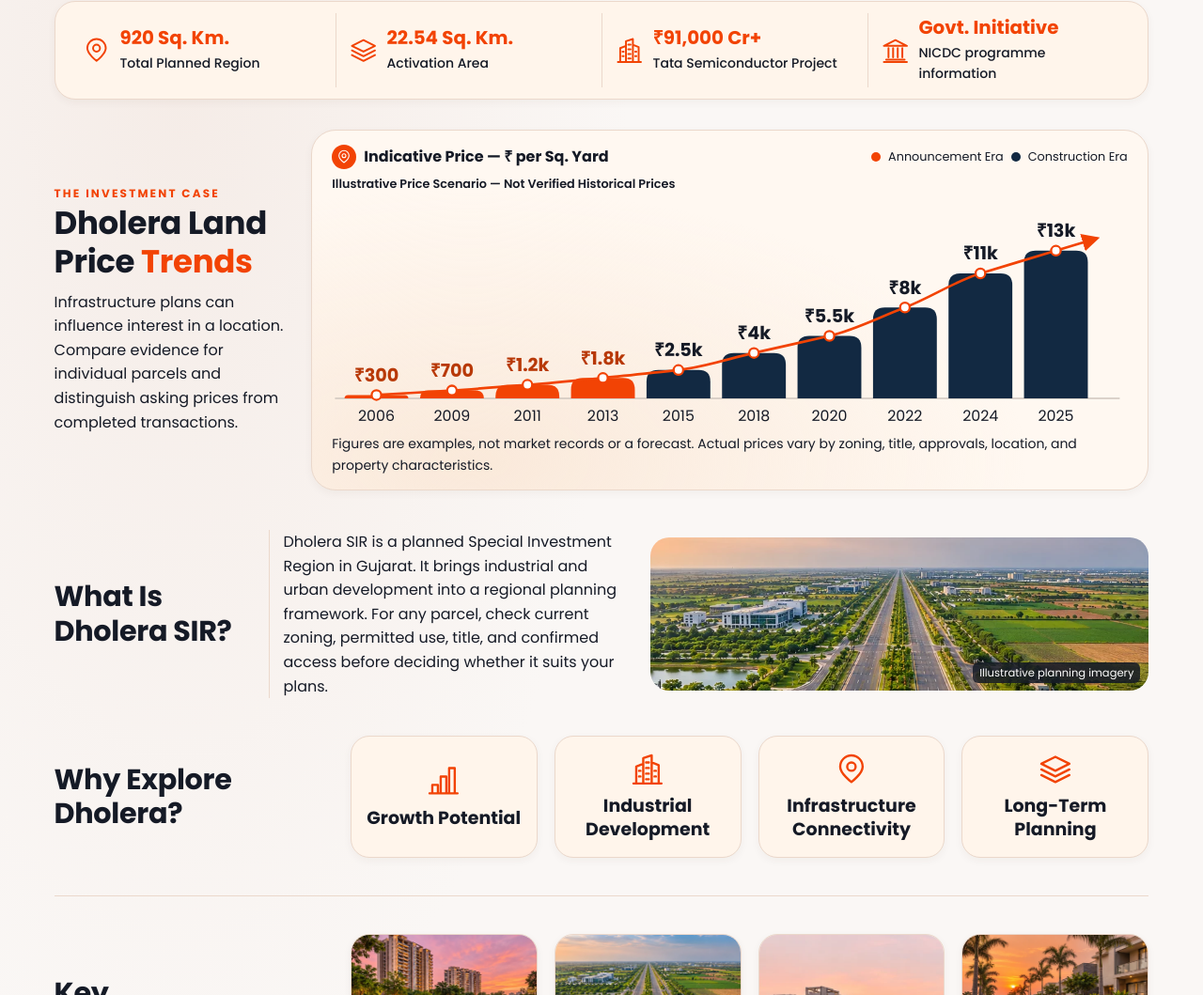
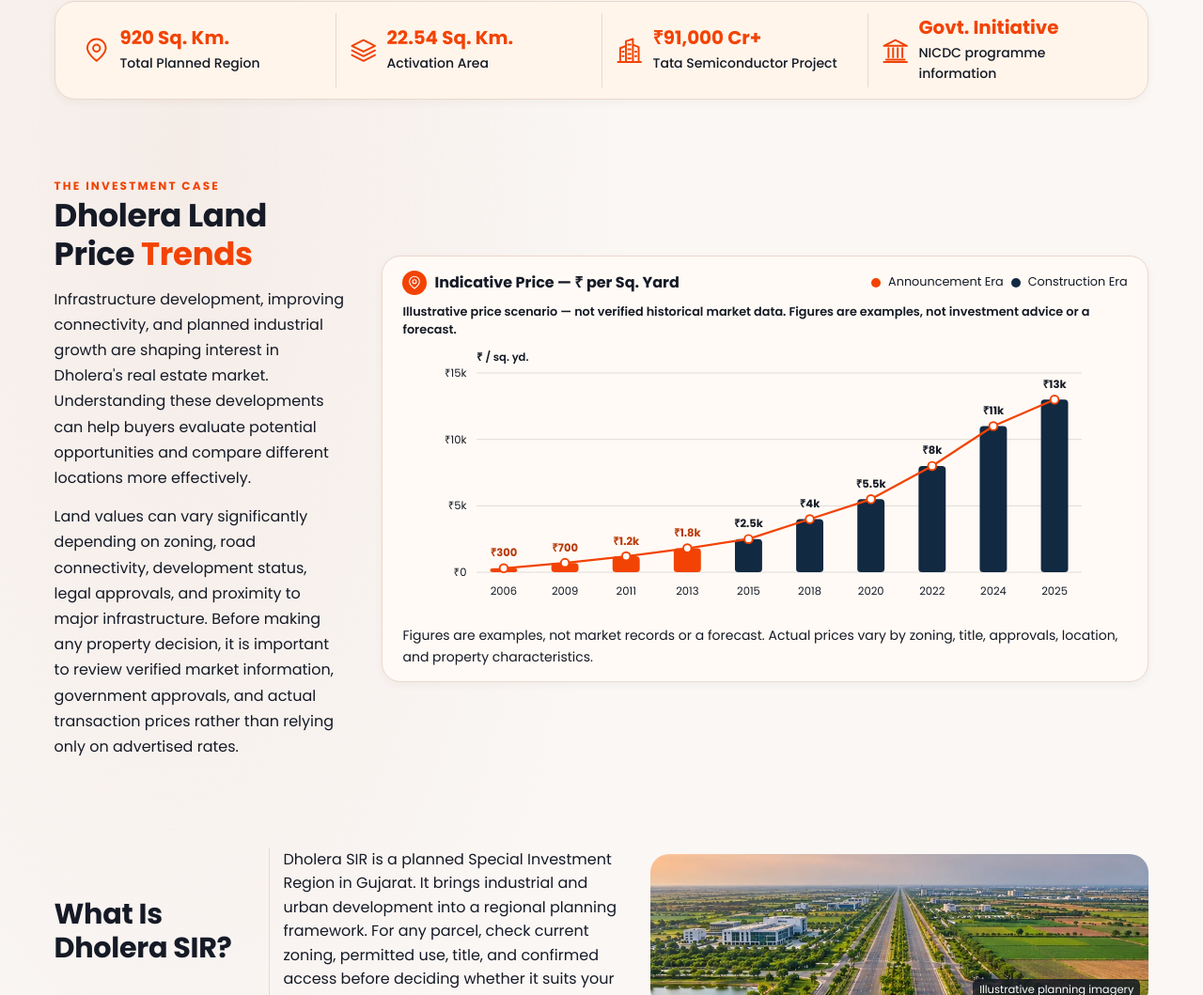
Before and after one commit to kishan135/Fractobite_Realty, a plain HTML site: page dholera.html in a window 1280 px wide. Shown: the part 855-1914 px from the top of the page at 94% size. Drawn offline with Linux system fonts and the light colour scheme.

Commit message:
Refine Dholera land price trends chart

```diff
--- a/dholera-price-chart.js
+++ b/dholera-price-chart.js
@@ -2,70 +2,56 @@
   'use strict';
 
   const chart = document.querySelector('#dholera-price-plot');
-  const baseline = 183;
-  const span = 139;
-  const spacing = 71;
-  const halfBar = 30;
-  const maxPrice = Math.max(...dholeraPriceDemo.map(({ value }) => value));
-  const points = dholeraPriceDemo.map((record, index) => ({
-    ...record,
-    x: 42 + index * spacing,
-    y: baseline - record.value / maxPrice * span,
-  }));
+  if (!chart || !Array.isArray(dholeraPriceDemo)) return;
 
-  function svgElement(name, attributes, text) {
+  const plot = { left: 82, right: 750, top: 28, bottom: 248, max: 15000 };
+  const yFor = (value) => plot.bottom - value / plot.max * (plot.bottom - plot.top);
+  const xFor = (index) => plot.left + 30 + index * ((plot.right - plot.left - 60) / (dholeraPriceDemo.length - 1));
+  const format = (value) => `₹${value < 1000 ? value : `${value / 1000}k`}`;
+
+  function svg(name, attributes = {}, label) {
     const node = document.createElementNS('http://www.w3.org/2000/svg', name);
     Object.entries(attributes).forEach(([key, value]) => node.setAttribute(key, value));
-    if (text !== undefined) node.textContent = text;
+    if (label !== undefined) node.textContent = label;
     return node;
   }
 
-  // Limit every tangent to its adjoining slopes, so the curve reaches each
-  // marker smoothly without overshooting the values between markers.
-  const slopes = points.slice(1).map(({ y }, index) => points[index].y - y);
-  const tangent = (index) => Math.min(slopes[index - 1] ?? slopes[0], slopes[index] ?? slopes.at(-1));
-  const [first] = points;
-  const last = points.at(-1);
-  const segments = points.slice(1).map(({ x, y }, index) => {
-    const previous = points[index];
-    return `C ${previous.x + spacing / 3} ${previous.y - tangent(index) / 3} ${x - spacing / 3} ${y + tangent(index + 1) / 3} ${x} ${y}`;
-  });
-  const arrow = svgElement('marker', {
-    id: 'dholera-trend-arrow', markerWidth: 7, markerHeight: 7, refX: 6, refY: 3.5, orient: 'auto',
-  });
-  arrow.append(svgElement('path', { d: 'M 0 0 L 7 3.5 L 0 7 Z' }));
-  const defs = svgElement('defs', {});
-  defs.append(arrow);
-
+  const points = dholeraPriceDemo.map((record, index) => ({
+    ...record, x: xFor(index), y: yFor(record.value),
+  }));
   const rupees = new Intl.NumberFormat('en-IN');
   chart.append(
-    svgElement('title', { id: 'dholera-plot-title' }, 'Illustrative land price scenario'),
-    svgElement('desc', { id: 'dholera-plot-description' },
-      `Sample rupees per square yard: ${points.map(({ year, value, era }) => `${year}: ₹${rupees.format(value)} (${era} era)`).join('; ')}.`),
-    defs,
-    svgElement('path', { class: 'dholera-baseline', d: `M 3 ${baseline} H 741` }),
+    svg('title', { id: 'dholera-plot-title' }, 'Illustrative Dholera land price scenario in rupees per square yard'),
+    svg('desc', { id: 'dholera-plot-description' },
+      `The bars and line show the same illustrative values, from ₹300 in 2006 to ₹13,000 in 2025. ${points.map(({ year, value }) => `${year}: ₹${rupees.format(value)}`).join('; ')}. These are not verified historical prices.`),
   );
 
-  for (const { x, y, era } of points) {
-    const radius = Math.min(11, baseline - y);
-    chart.append(svgElement('path', {
-      class: `dholera-bar dholera-bar--${era}`,
-      d: `M ${x - halfBar} ${baseline} V ${y + radius} Q ${x - halfBar} ${y} ${x - halfBar + radius} ${y} H ${x + halfBar - radius} Q ${x + halfBar} ${y} ${x + halfBar} ${y + radius} V ${baseline} Z`,
-    }));
-  }
-
-  chart.append(svgElement('path', {
-    class: 'dholera-trend',
-    d: `M ${first.x} ${first.y} ${segments.join(' ')} L ${last.x + 39} ${last.y - tangent(points.length - 1) * 39 / spacing}`,
-    'marker-end': 'url(#dholera-trend-arrow)',
-  }));
-
-  for (const { x, y, year, value, era } of points) {
-    const label = value < 1000 ? value : `${value / 1000}k`;
+  for (const value of [0, 5000, 10000, 15000]) {
+    const y = yFor(value);
     chart.append(
-      svgElement('circle', { class: 'dholera-trend-marker', cx: x, cy: y, r: 4.5 }),
-      svgElement('text', { class: `dholera-value dholera-value--${era}`, x, y: y - 13 }, `₹${label}`),
-      svgElement('text', { class: 'dholera-year', x, y: baseline + 21 }, year),
+      svg('line', { class: 'dholera-grid-line', x1: plot.left, x2: plot.right, y1: y, y2: y }),
+      svg('text', { class: 'dholera-axis-label', x: plot.left - 11, y: y + 4, 'text-anchor': 'end' }, format(value)),
     );
   }
+  chart.append(svg('text', { class: 'dholera-axis-unit', x: plot.left, y: 15 }, '₹ / sq. yd.'));
+
+  points.forEach(({ x, y, year, value, era }) => {
+    const item = svg('g', { class: 'dholera-data-point', tabindex: '0', 'aria-label': `${year}: ₹${rupees.format(value)} per square yard, illustrative ${era} era value` });
+    item.append(
+      svg('title', {}, `${year} · ₹${rupees.format(value)} per sq. yard · Illustrative value`),
+      svg('rect', { class: `dholera-bar dholera-bar--${era}`, x: x - 15, y, width: 30, height: plot.bottom - y, rx: 4 }),
+      svg('text', { class: `dholera-value dholera-value--${era}`, x, y: y - 13 }, format(value)),
+      svg('text', { class: 'dholera-year', x, y: plot.bottom + 25 }, year),
+    );
+    chart.append(item);
+  });
+
+  chart.append(svg('polyline', {
+    class: 'dholera-trend',
+    points: points.map(({ x, y }) => `${x},${y}`).join(' '),
+    'aria-hidden': 'true',
+  }));
+  points.forEach(({ x, y }) => chart.append(svg('circle', {
+    class: 'dholera-trend-marker', cx: x, cy: y, r: 4.5, 'aria-hidden': 'true',
+  })));
 })();
--- a/dholera.css
+++ b/dholera.css
@@ -134,6 +134,17 @@ html:has(.dholera-video-dialog[open]) { overflow: hidden; }
   gap: var(--text-gap-large);
   align-items: center;
 }
+.dholera-trends {
+  grid-template-columns: minmax(0, 1.1fr) minmax(0, 2.9fr);
+  gap: clamp(32px, 3vw, 40px);
+  padding-block: clamp(48px, 4vw, 64px);
+}
+.dholera-trends .dholera-section-heading > p:not(.eyebrow) {
+  max-width: none;
+  margin-top: 14px;
+  font-size: var(--text-body);
+  line-height: 1.7;
+}
 .dholera-rail { grid-template-columns: minmax(0, 1fr) minmax(0, 4.7fr); }
 .dholera-trends .dholera-section-heading, .dholera-rail .dholera-section-heading { margin: 0; }
 .dholera-trends :is(h2 em, .eyebrow) { color: var(--brand-orange); font-style: normal; }
@@ -141,8 +152,8 @@ html:has(.dholera-video-dialog[open]) { overflow: hidden; }
   min-width: 0;
   margin: 0;
   padding: var(--text-gap-medium) var(--text-gap-large);
-  border-radius: 26px;
-  background: radial-gradient(ellipse at 19% 92%, #fae9da 0%, transparent 58%), #fff8f1;
+  border-radius: 20px;
+  background: #fffaf5;
 }
 .dholera-chart-header, .dholera-chart-header strong, .dholera-chart-legend, .dholera-chart-legend li {
   display: flex;
@@ -154,19 +165,23 @@ html:has(.dholera-video-dialog[open]) { overflow: hidden; }
 .dholera-chart-legend { flex-wrap: wrap; list-style: none; padding: 0; margin: 0; font-size: .8rem; }
 .dholera-chart-legend li::before { content: ""; width: 10px; height: 10px; border-radius: 50%; background: #122942; }
 .dholera-chart-legend li:first-child::before { background: var(--brand-orange); }
-#dholera-chart-disclaimer { font-size: .8rem; font-weight: 600; margin-top: 6px; }
+#dholera-chart-disclaimer { font-size: .8rem; font-weight: 600; line-height: 1.5; margin-top: 8px; }
 .dholera-chart-scroll { overflow-x: auto; margin-block: 10px 6px; }
 .dholera-chart-scroll:focus-visible { outline-offset: -2px; }
-#dholera-price-plot { display: block; width: 100%; min-width: 620px; }
-.dholera-baseline { stroke: #cfc6be; stroke-width: 1.25; }
+#dholera-price-plot { display: block; width: 100%; min-width: 760px; }
+.dholera-grid-line { stroke: #dedbd8; stroke-width: 1; }
+.dholera-axis-label, .dholera-axis-unit { fill: var(--ink); font-size: 12px; }
+.dholera-axis-unit { font-weight: 600; }
 .dholera-bar { fill: #122942; }
-.dholera-bar--announcement, #dholera-trend-arrow { fill: var(--brand-orange); }
+.dholera-bar--announcement { fill: var(--brand-orange); }
 .dholera-trend { fill: none; stroke: var(--brand-orange); stroke-width: 2.4; stroke-linejoin: round; }
 .dholera-trend-marker { fill: white; stroke: var(--brand-orange); stroke-width: 2; }
 .dholera-value, .dholera-year { fill: var(--ink); text-anchor: middle; }
-.dholera-value { font-size: 17px; font-weight: 700; }
+.dholera-value { font-size: 12px; font-weight: 700; }
 .dholera-value--announcement { fill: #b83908; }
-.dholera-year { font-size: 14px; }
+.dholera-year { font-size: 12px; }
+.dholera-data-point:focus-visible { outline: none; }
+.dholera-data-point:focus-visible .dholera-bar { stroke: var(--brand-orange); stroke-width: 3; }
 .dholera-info { margin-top: clamp(38px, 3.3vw, 52px); }
 .dholera-overview {
   display: grid;
@@ -224,6 +239,9 @@ html:has(.dholera-video-dialog[open]) { overflow: hidden; }
   .dholera-overview { grid-template-columns: minmax(0, 1fr); }
   .dholera-overview > p { border: 0; padding: 0; }
 }
+@media (max-width: 1100px) {
+  .dholera-trends { grid-template-columns: minmax(0, 1fr); }
+}
 @media (max-width: 768px) {
   .dholera-hero, .dholera-trends, .dholera-overview, .dholera-rail { grid-template-columns: minmax(0, 1fr); }
   .dholera-hero > div { padding-bottom: 0; }
--- a/dholera.html
+++ b/dholera.html
@@ -133,7 +133,8 @@
     <header class="dholera-section-heading">
       <p class="eyebrow">The Investment Case</p>
       <h2 id="trends-title">Dholera Land Price <em>Trends</em></h2>
-      <p>Infrastructure plans can influence interest in a location. Compare evidence for individual parcels and distinguish asking prices from completed transactions.</p>
+      <p>Infrastructure development, improving connectivity, and planned industrial growth are shaping interest in Dholera's real estate market. Understanding these developments can help buyers evaluate potential opportunities and compare different locations more effectively.</p>
+      <p>Land values can vary significantly depending on zoning, road connectivity, development status, legal approvals, and proximity to major infrastructure. Before making any property decision, it is important to review verified market information, government approvals, and actual transaction prices rather than relying only on advertised rates.</p>
     </header>
     <figure class="dholera-chart">
       <figcaption>
@@ -144,10 +145,10 @@
             <li>Construction Era</li>
           </ul>
         </div>
-        <p id="dholera-chart-disclaimer">Illustrative Price Scenario — Not Verified Historical Prices</p>
+        <p id="dholera-chart-disclaimer">Illustrative price scenario — not verified historical market data. Figures are examples, not investment advice or a forecast.</p>
       </figcaption>
       <div class="dholera-chart-scroll" tabindex="0" role="region" aria-label="Illustrative price chart">
-        <svg id="dholera-price-plot" viewBox="0 0 748 211" role="img" aria-labelledby="dholera-plot-title" aria-describedby="dholera-chart-disclaimer dholera-plot-description"></svg>
+        <svg id="dholera-price-plot" viewBox="0 0 800 300" role="img" aria-labelledby="dholera-plot-title" aria-describedby="dholera-chart-disclaimer dholera-plot-description"></svg>
       </div>
       <noscript><p>The chart requires JavaScript to display its example values.</p></noscript>
       <p class="dholera-note">Figures are examples, not market records or a forecast. Actual prices vary by zoning, title, approvals, location, and property characteristics.</p>
```
